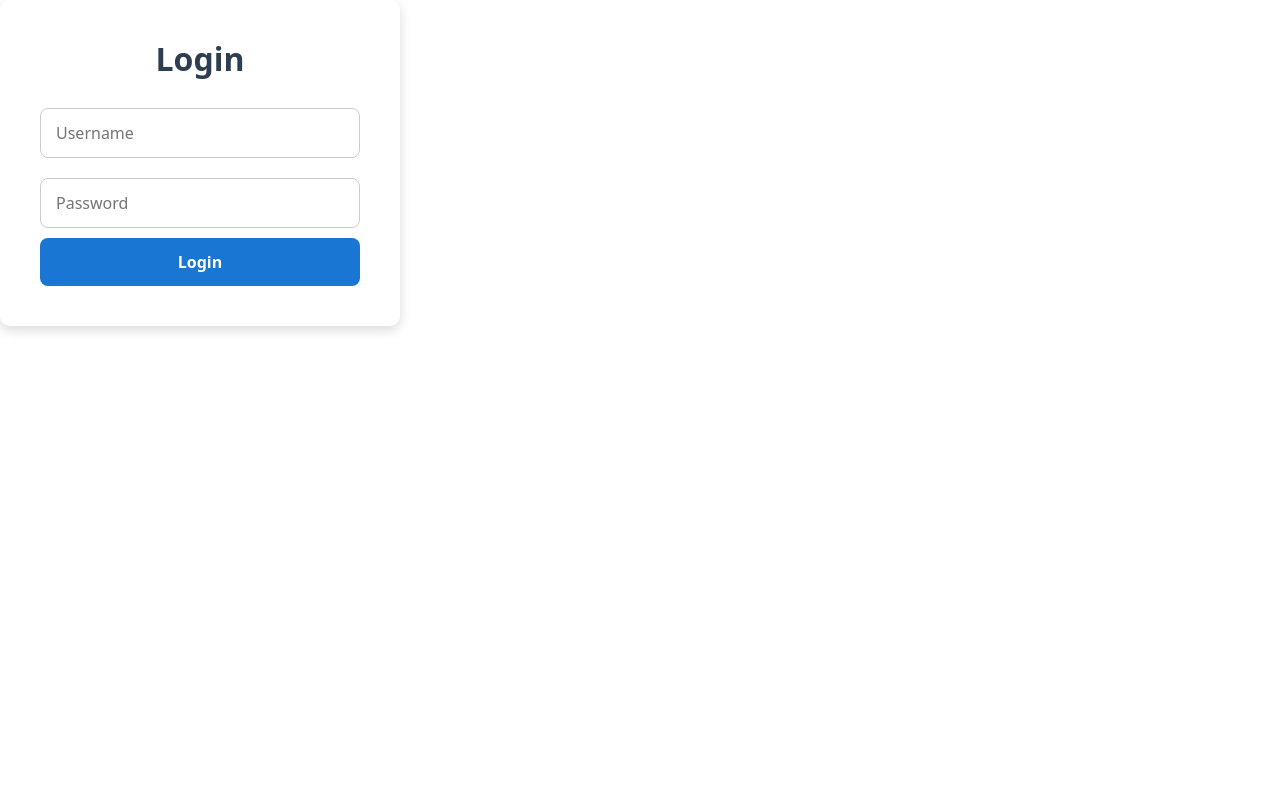
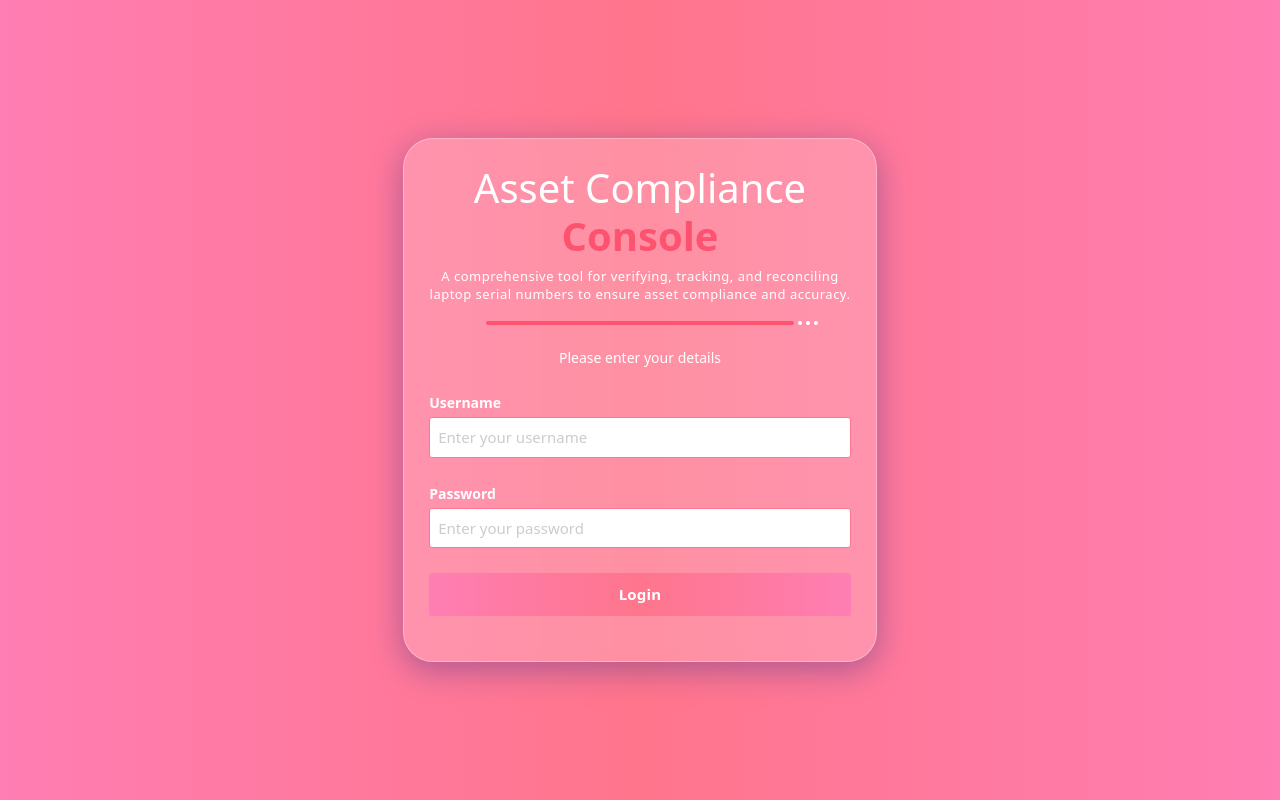
Before and after one commit to rahulapps29/flip_front, a React (Vite) app: page /login in a window 1280 px wide. Built offline with nearby package versions, Linux system fonts and the light colour scheme.

Commit message:
Corrected the Login css

```diff
--- a/src/pages/Login.css
+++ b/src/pages/Login.css
@@ -1,83 +1,149 @@
-/* ========== Login Container ========== */
 .login-container {
-  background: #ffffff;
-  padding: 40px;
-  border-radius: 10px;
-  box-shadow: 0 4px 12px rgba(0, 0, 0, 0.15);
-  width: 100%;
-  max-width: 400px;
-  box-sizing: border-box;
-  transition: transform 0.3s ease;
+  position: relative;
+  background: linear-gradient(90deg, #ff7eb3, #ff758c, #ff7eb3);
+  height: 100vh;
+  display: flex;
+  align-items: center;
+  justify-content: center;
 }
 
-.login-container:hover {
-  transform: translateY(-5px); /* Subtle hover effect */
+.logo {
+  position: absolute;
+  top: 20px;
+  left: 20px;
+  width: 75px;
+  height: auto;
 }
 
-/* ========== Heading ========== */
-.login-container h2 {
+.card {
+  width: 37%;
+  max-width: 550px;
+  padding: 25px;
+  background: rgba(255, 255, 255, 0.2);
+  box-shadow: 0 8px 32px 0 rgba(31, 38, 135, 0.37);
+  backdrop-filter: blur(5px);
+  -webkit-backdrop-filter: blur(5px);
+  border-radius: 30px;
+  border: 1px solid rgba(255, 255, 255, 0.3);
   text-align: center;
-  color: #2c3e50;
-  margin-bottom: 20px;
-  font-weight: bold;
 }
 
-/* ========== Input Fields ========== */
-.login-container input {
-  width: 100%;
-  padding: 12px 15px;
-  margin: 10px 0;
-  border: 1px solid #ccc;
-  border-radius: 8px;
-  outline: none;
-  font-size: 1rem;
-  transition: border-color 0.3s ease, box-shadow 0.3s ease;
-  box-sizing: border-box;
+h1 {
+  color: white;
+  font-weight: 400;
 }
 
-.login-container input:focus {
-  border-color: #1976d2;
-  box-shadow: 0 0 8px rgba(25, 118, 210, 0.4);
+.bold {
+  font-weight: 600;
+  color: #fe5370;
 }
 
-/* ========== Button Styles ========== */
-.login-container button {
-  width: 100%;
-  background-color: #1976d2;
+h6 {
+  font-size: 14px;
   color: white;
-  border: none;
-  padding: 12px;
-  border-radius: 8px;
-  font-size: 1rem;
-  cursor: pointer;
-  transition: background-color 0.3s ease, transform 0.2s ease;
-  font-weight: bold;
+  margin-bottom: 25px;
 }
 
-.login-container button:hover {
-  background-color: #1565c0;
-  transform: scale(1.03); /* Slight scaling on hover */
+p {
+  color: white;
+  font-size: 13px;
+  letter-spacing: 0.5px;
+  line-height: 1.1rem;
+  margin-bottom: 0.5rem;
 }
 
-/* ========== Error Message ========== */
-.login-container p {
-  color: #d32f2f;
-  background: #ffebee;
-  padding: 10px;
+.separator {
+  width: 73%;
+  height: 4px;
+  background-color: #fe5370;
   border-radius: 6px;
-  text-align: center;
-  margin: 10px 0;
-  font-weight: bold;
+  margin: 10px auto 25px;
+  position: relative;
 }
 
-/* ========== Responsive Design ========== */
-@media (max-width: 480px) {
-  .login-container {
-    padding: 20px;
-    width: 90%;
+.dot {
+  width: 4px;
+  height: 4px;
+  background-color: white;
+  border-radius: 50%;
+  position: absolute;
+}
+
+.dot-1 { right: -8px; }
+.dot-2 { right: -16px; }
+.dot-3 { right: -24px; }
+
+.form-group {
+  display: flex;
+  flex-direction: column;
+  margin-bottom: 20px;
+  text-align: left;
+}
+
+.form-group label {
+  font-size: 14px;
+  color: white;
+  margin-bottom: 4px;
+}
+
+.form-group input {
+  width: 100%;
+  padding: 8px;
+  font-size: 15px;
+  border-radius: 3px;
+  border: 1px solid #ff758c;
+  transition: border-color 0.3s;
+  margin-bottom: 5px;
+}
+
+.form-group input::placeholder {
+  color: #ccc;
+}
+
+.form-group input:focus {
+  border: 1px solid #ff758c;
+  outline: none;
+}
+
+.login-button {
+  font-size: 15px;
+  letter-spacing: 0.2px;
+  width: 100%;
+  background: linear-gradient(90deg, #ff7eb3, #ff758c, #ff7eb3);
+  border-radius: 3px;
+  padding: 10px;
+  border: none;
+  cursor: pointer;
+  color: white;
+  font-weight: bold;
+  transition: background 0.4s ease-in-out, box-shadow 0.4s ease-in-out, transform 0.3s ease-in-out;
+}
+
+.login-button:hover {
+  background: linear-gradient(90deg, #ff758c, #ff7eb3, #ff758c);
+  box-shadow: 0px 4px 15px rgba(255, 77, 79, 0.6);
+  transform: scale(1.05);
+}
+
+.error-message {
+  color: white;
+  background: rgba(255, 77, 79, 0.7);
+  padding: 5px;
+  border-radius: 5px;
+  font-size: 12px;
+  margin-bottom: 10px;
+}
+
+@media screen and (max-width: 768px) {
+  .logo {
+      top: 10px;
+      left: 10px;
+      width: 50px;
   }
 
-  .login-container h2 {
-    font-size: 1.5rem;
+  .card {
+      width: 90%;
+      left: 5%;
+      bottom: 20px;
   }
 }
--- a/src/pages/Login.jsx
+++ b/src/pages/Login.jsx
@@ -33,25 +33,58 @@ const Login = () => {
 
   return (
     <div className="login-container">
-      <h2>Login</h2>
-      {error && <p>{error}</p>}
-      <form onSubmit={handleLogin}>
+      <div className="card">
+        <h1>
+        Asset Compliance <span className="bold">Console</span>
+        </h1>
+        <p>
+        A comprehensive tool for verifying, tracking, and reconciling laptop serial numbers to ensure asset compliance and accuracy.
+        </p>
+
+        <div className="separator">
+          <div className="dot dot-1"></div>
+          <div className="dot dot-2"></div>
+          <div className="dot dot-3"></div>
+        </div>
+
+        <h6>Please enter your details</h6>
+
+        {error && <p className="error-message">{error}</p>}
+
+        <form className="login-form" onSubmit={handleLogin}>
+          <div className="form-group">
+            <label htmlFor="username">Username</label>
             <input
-          type="text"
-          placeholder="Username"
+              id="username"
+              name="username"
+              autoComplete="username"
               value={credentials.username}
               onChange={(e) => setCredentials({ ...credentials, username: e.target.value })}
+              type="text"
+              placeholder="Enter your username"
               required
             />
+          </div>
+
+          <div className="form-group">
+            <label htmlFor="password">Password</label>
             <input
-          type="password"
-          placeholder="Password"
+              id="password"
+              name="password"
+              autoComplete="current-password"
               value={credentials.password}
               onChange={(e) => setCredentials({ ...credentials, password: e.target.value })}
+              type="password"
+              placeholder="Enter your password"
               required
             />
-        <button type="submit">Login</button>
+          </div>
+
+          <div className="form-group">
+            <button type="submit" className="login-button">Login</button>
+          </div>
         </form>
+      </div>
     </div>
   );
 };
```
Lines whose indentation alone changed are shown as unchanged.
